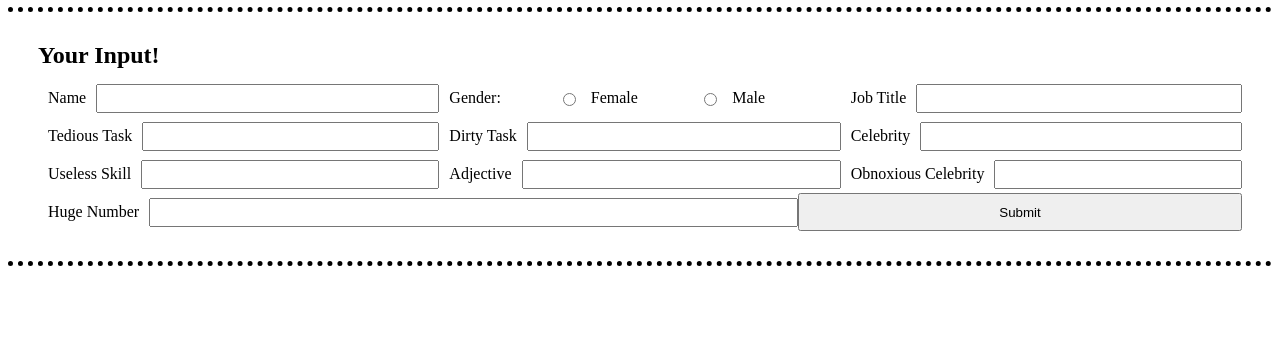
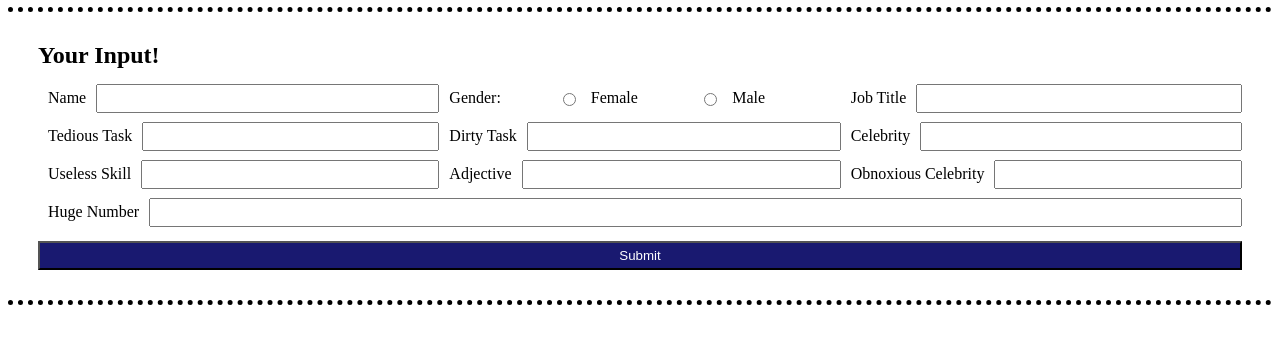
Before and after one commit to bencodezen/ngMadLib, a website: page index.html in a window 1280 px wide. Shown: the part 212-556 px from the top of the page. Drawn offline with nearby package versions, Linux system fonts and the light colour scheme.

Commit message:
[S] Add rudimentary styles to submit button

```diff
--- a/style.css
+++ b/style.css
@@ -42,6 +42,13 @@ h2 {
 	flex-basis: 100%;
 }
 
+#user-input input[type="submit"] {
+	flex-basis: 100%;
+	background-color: midnightblue;
+	color: white;
+	margin-top: 10px;
+}
+
 #gender-input input {
   flex-grow: 0;
   margin-right: 5px;
```
